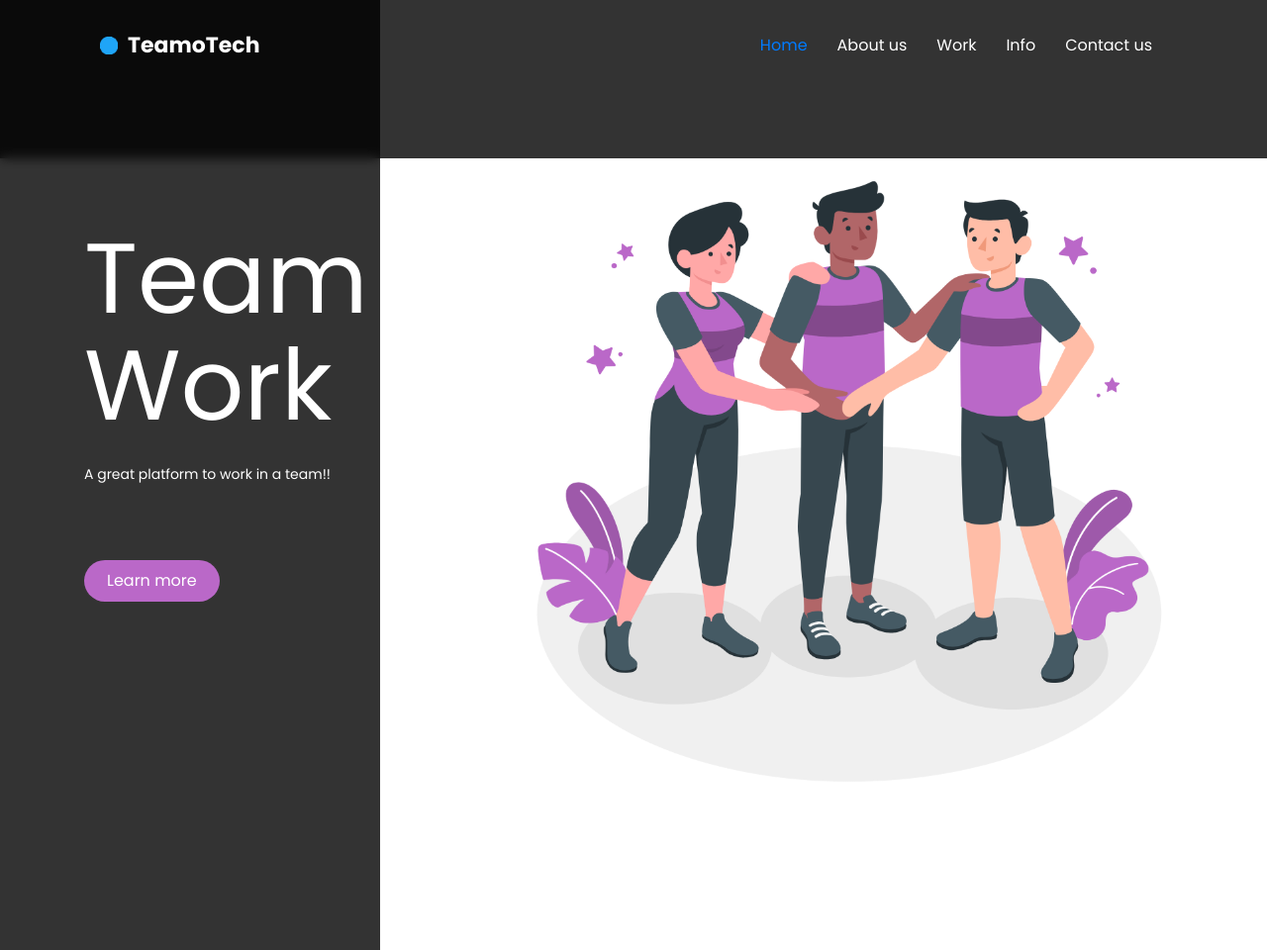
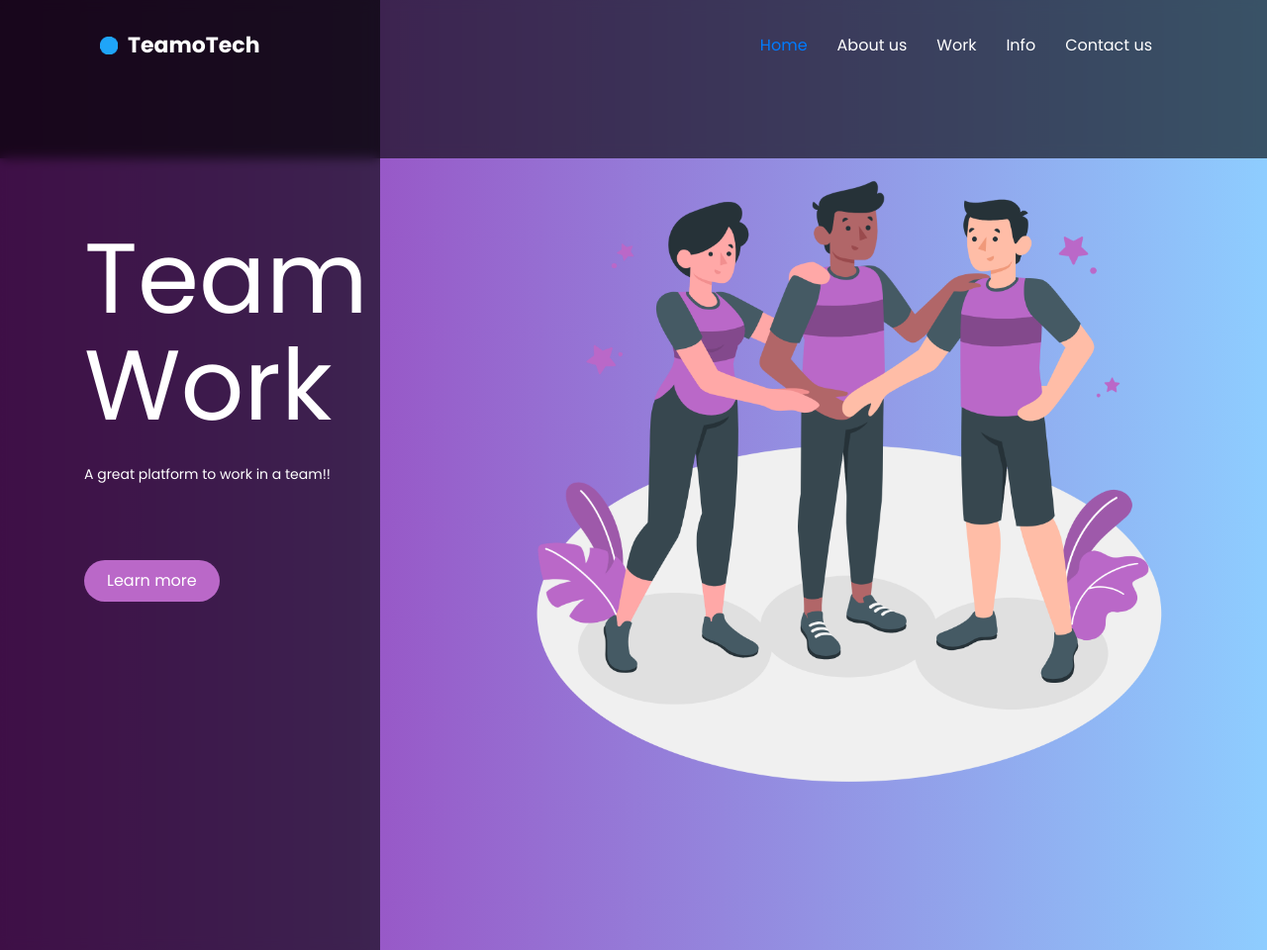
Before and after one commit to abhaydhiman/TEAMoTECH, a Flask app: template templates/index.html in a window 1280 px wide. Shown: the whole page at 99% size. Run offline with Flask 2, Linux system fonts and the light colour scheme; the template is opened without the code that fills it, so the values that code supplies are empty; some libraries are stand-ins or nearby versions.

Commit message:
Imrovement in styling only; background color, sidebars opacity etc

```diff
--- a/static/css/style.css
+++ b/static/css/style.css
@@ -1,6 +1,16 @@
 @import url("https://fonts.googleapis.com/css2?family=Poppins:ital,wght@0,400;0,500;0,600;0,700;1,300&display=swap");
 body {
   font-family: 'Poppins', sans-serif; }
+
+.main {
+  width: 100%;
+  height: 120vh;
+  top: 0;
+  left: 0;
+  position: absolute;
+  overflow: hidden;
+  background: linear-gradient(to right, #9c27b0, #8ecdff);
+  z-index: -1; }
 
 .head__custom-nav .navbar-brand img {
   position: relative;
@@ -94,7 +104,7 @@ body {
   z-index: 1;
   max-width: 550px;
   height: 120%;
-  background: rgba(0, 0, 0, 0.8);
+  background: rgba(0, 0, 0, 0.6);
   position: absolute;
   top: 0;
   left: 0;
@@ -105,7 +115,7 @@ body {
   z-index: 0;
   max-height: 550px;
   height: 20%;
-  background: rgba(0, 0, 0, 0.8);
+  background: rgba(0, 0, 0, 0.6);
   position: absolute;
   top: 0;
   left: 0;
--- a/templates/index.html
+++ b/templates/index.html
@@ -16,6 +16,7 @@
 </head>
 
 <body>
+    <div class="main"></div>
     <div class="container">
         <header class="head my-3">
             <nav class="navbar navbar-expand-lg navbar-light head__custom-nav">
```
